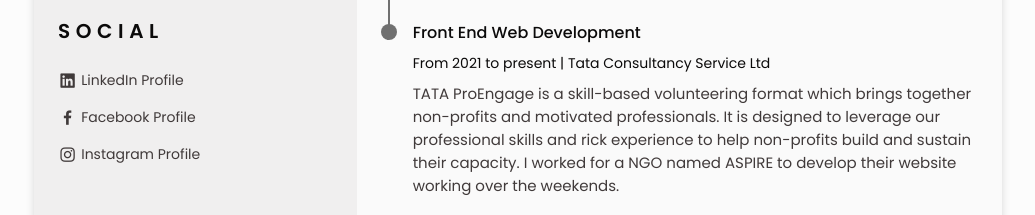
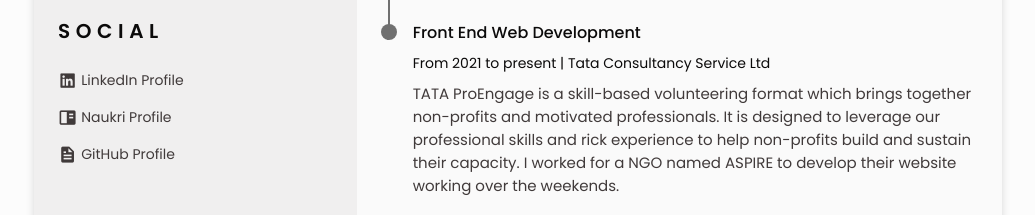
Before and after one commit to nehasinha7080/Resume_Cv, a plain HTML site: page index.html in a window 1280 px wide. Shown: the part 462-677 px from the top of the page, without its empty margins (122-1157 px from the left). Drawn offline with nearby package versions, Linux system fonts and the light colour scheme.

Commit message:
Third commit

```diff
--- a/index.html
+++ b/index.html
@@ -114,14 +114,14 @@
                 <section class="social section">
                     <h2 class="section-title">SOCIAL</h2>
                     <div class="social_container bd-grid">
-                        <a href="https://www.linkedin.com/" target="_blank" class="social_link">
+                        <a href="https://www.linkedin.com/in/neha-sinha-1259341a8/" target="_blank" class="social_link">
                             <i class="bx bxl-linkedin-square social_icon"></i>LinkedIn Profile
                         </a>
-                        <a href="https://www.facebook.com/" target="_blank" class="social_link">
-                            <i class="bx bxl-facebook social_icon"></i>Facebook Profile
+                        <a href="https://www.naukri.com/mnjuser/homepage" target="_blank" class="social_link">
+                            <i class="bx bxs-book-content social_icon"></i>Naukri Profile
                         </a>
-                        <a href="https://www.instagram.com/" target="_blank" class="social_link">
-                            <i class="bx bxl-instagram social_icon"></i>Instagram Profile
+                        <a href="https://github.com/nehasinha7080" target="_blank" class="social_link">
+                            <i class="bx bxs-file social_icon"></i>GitHub Profile
                         </a>
                     </div>
                 </section>
```
